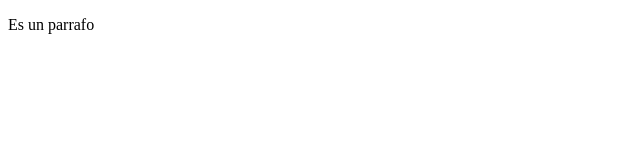
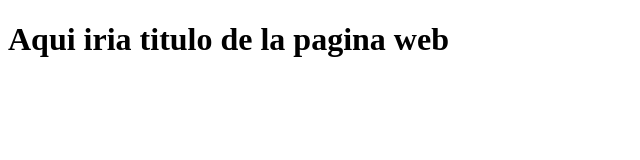
Before and after one commit to MonikaJackowska/Moj-projekt, a plain HTML site: page index.html in a window 1280 px wide. Shown: the whole page, without its empty margins (0-640 px from the left). Drawn offline with Linux system fonts and the light colour scheme.

Commit message:
Comienzo de proyecto

```diff
--- a/index.html
+++ b/index.html
@@ -7,6 +7,6 @@
     <title>Document</title>
 </head>
 <body>
-    <p>Es un parrafo</p>
+    <h1> Aqui iria titulo de la pagina web<h1>
 </body>
 </html>
```
